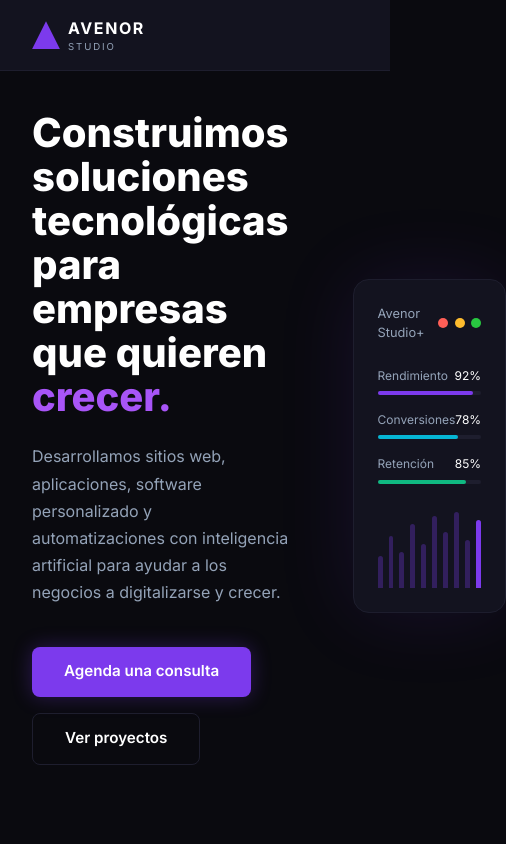
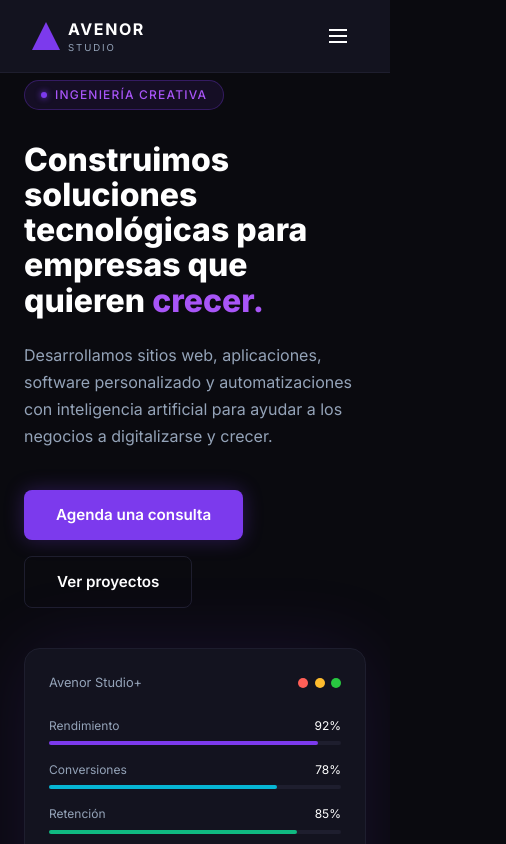
Before and after one commit to christianFiol8/avenor-studio, a Next.js app: page / in a window 390 px wide. Shown: the top 844 px of the page, 506 px wide, since content can reach past the window. Built offline with nearby package versions, Linux system fonts and the light colour scheme.

Commit message:
feat: responsividad de Hero y menu hamburguesa

```diff
--- a/app/globals.css
+++ b/app/globals.css
@@ -448,9 +448,20 @@ body {
   }
 
   .hero-section {
-    flex-direction: column;
-    padding: 6rem 1.5rem 3rem;
-    gap: 2rem;
+    flex-direction: column !important;
+    padding: 5rem 1.5rem 3rem !important;
+    gap: 2rem !important;
+    min-height: auto !important;
+  }
+
+  .hero-text{
+    width: 100%;
+    flex: none !important;
+  }
+
+  .hero-dashboard{
+    width: 100%;
+    flex: none !important;
   }
 
   .grid-2 {
--- a/components/layout/Navbar.jsx
+++ b/components/layout/Navbar.jsx
@@ -125,7 +125,6 @@ export default function Navbar() {
             cursor: "pointer",
             padding: "0.5rem",
             color: "var(--text-primary)",
-            display: "none",
           }}
         >
           {menuOpen ? (
--- a/components/sections/Hero.jsx
+++ b/components/sections/Hero.jsx
@@ -35,29 +35,52 @@ export default function Hero() {
   }, []);
 
   return (
-    <section
-      style={{
-        minHeight: "100vh",
-        display: "flex",
-        alignItems: "center",
-        padding: "6rem 2rem 4rem",
-        maxWidth: "1200px",
-        margin: "0 auto",
-        gap: "4rem",
-      }}
-    >
+    <section id="hero" className="hero-section">
       {/* Texto izquierda */}
       <div
+        className="hero-text"
         style={{
-          flex: 1,
           opacity: animated ? 1 : 0,
           transform: animated ? "translateY(0)" : "translateY(30px)",
           transition: "opacity 0.7s ease, transform 0.7s ease",
         }}
       >
+        <div
+          style={{
+            display: "inline-flex",
+            alignItems: "center",
+            gap: "0.5rem",
+            backgroundColor: "rgba(124, 58, 237, 0.1)",
+            border: "1px solid rgba(124, 58, 237, 0.3)",
+            borderRadius: "999px",
+            padding: "0.3rem 1rem",
+            marginBottom: "2rem",
+          }}
+        >
+          <div
+            style={{
+              width: "6px",
+              height: "6px",
+              borderRadius: "50%",
+              backgroundColor: "var(--accent-purple)",
+              boxShadow: "0 0 6px var(--accent-purple)",
+            }}
+          />
+          <span
+            style={{
+              color: "var(--accent-purple-light)",
+              fontSize: "0.75rem",
+              letterSpacing: "0.1em",
+              fontWeight: 500,
+            }}
+          >
+            INGENIERÍA CREATIVA
+          </span>
+        </div>
+
         <h1
           style={{
-            fontSize: "clamp(2.5rem, 3.5vw, 3rem)",
+            fontSize: "clamp(2rem, 3.5vw, 3rem)",
             fontWeight: 800,
             lineHeight: 1.1,
             marginBottom: "1.5rem",
@@ -69,14 +92,7 @@ export default function Hero() {
           tecnológicas para
           <br />
           empresas que quieren{" "}
-          <span
-            style={{
-              color: "var(--accent-purple-light)",
-              position: "relative",
-            }}
-          >
-            crecer.
-          </span>
+          <span style={{ color: "var(--accent-purple-light)" }}>crecer.</span>
         </h1>
 
         <p
@@ -147,11 +163,8 @@ export default function Hero() {
 
       {/* Dashboard derecha */}
       <div
+        className="hero-dashboard"
         style={{
-          flex: 1,
-          display: "flex",
-          justifyContent: "center",
-          alignItems: "center",
           opacity: animated ? 1 : 0,
           transform: animated ? "translateY(0)" : "translateY(30px)",
           transition: "opacity 0.7s ease 0.2s, transform 0.7s ease 0.2s",
@@ -169,7 +182,6 @@ export default function Hero() {
             boxShadow: "0 0 80px rgba(124, 58, 237, 0.12)",
           }}
         >
-          {/* Header del dashboard */}
           <div
             style={{
               display: "flex",
@@ -196,7 +208,6 @@ export default function Hero() {
             </div>
           </div>
 
-          {/* Barras de métricas */}
           {metrics.map((metric, i) => (
             <div key={metric.label} style={{ marginBottom: "1rem" }}>
               <div
@@ -233,7 +244,6 @@ export default function Hero() {
             </div>
           ))}
 
-          {/* Mini gráfica */}
           <div
             style={{
               marginTop: "1.5rem",
```
